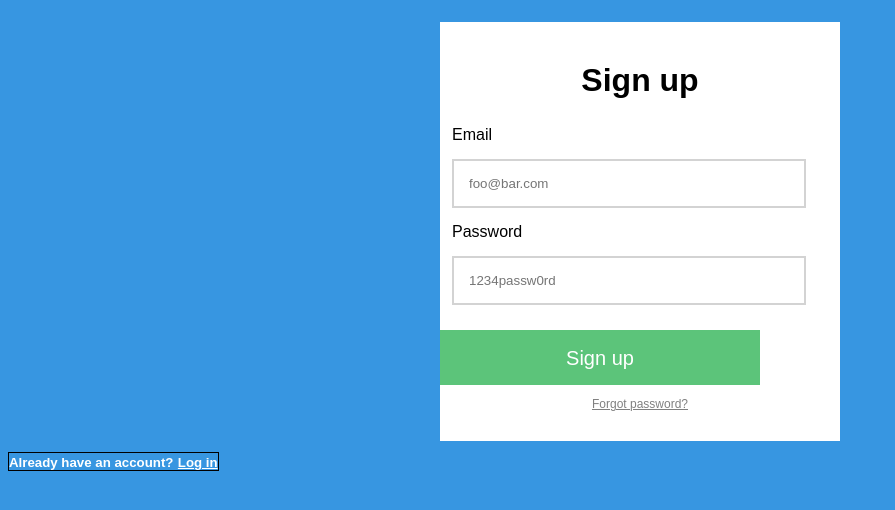
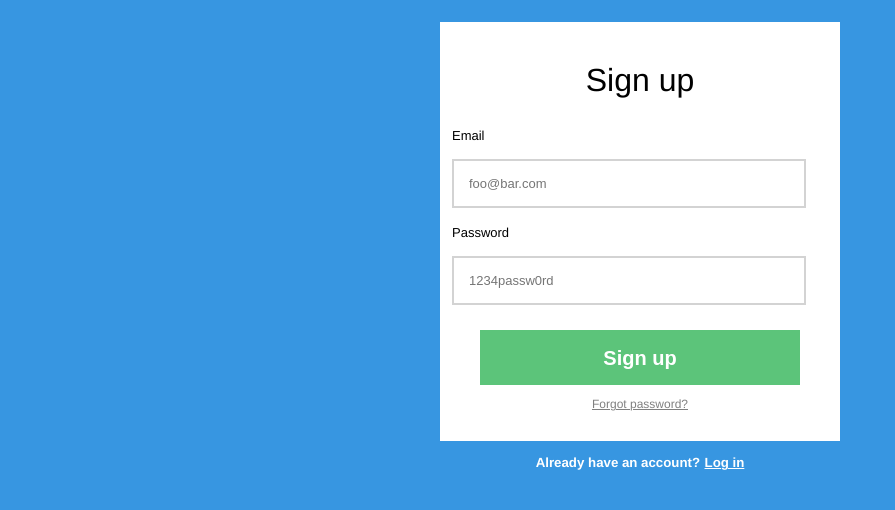
Before and after one commit to kfujikawa/analogsea, a plain HTML site: page index.html in a window 1280 px wide. Shown: the part 68-578 px from the top of the page, without its empty margins (0-895 px from the left). Drawn offline with Linux system fonts and the light colour scheme.

Commit message:
polish pass

```diff
--- a/index.html
+++ b/index.html
@@ -21,14 +21,16 @@ The page should be SEO and accessibility friendly. That means including a title
 	<main>
 		<div id="signup-container">
 			<h1>Sign up</h1>
-			<form class="signup-form" action="/signup/" method="post">
+			<form class="signup-form" action="http://www.analogsea.com/signup/" method="post">
 				<fieldset>
 					<label for="email">Email</label>
 						<input type="text" placeholder="foo@bar.com" name="email" id="email" required pattern="[^ @]*@[^ @]*">
 					<label for="password">Password</label>
 						<input type="password" placeholder="1234passw0rd" name="password" id="password" required>
 				</fieldset>
+				<div id="button-holder">
 				<button type="submit">Sign up</button>
+				</div>
 				<p id="forgot-password"><a class="forgot-password" href="http://www.analog.com/forgot-password/new">Forgot password?</a></p>
 			</form>
 		</div>
--- a/style.css
+++ b/style.css
@@ -1,6 +1,6 @@
 body{
 	background-color: #3796E1;
-	font-family: arial;
+	font-family: helvetica;
 }
 header{
 	margin-top: 30px;
@@ -13,24 +13,28 @@ header{
 		height: 35px;
 	}
 main{
-
-}
-	h1{
-		text-align: center;
-		padding-top: 40px;
 }
 	#signup-container{
 		width: 400px;
 		margin: 0 auto;
 		background-color: white;
 	}
+		h1{
+			text-align: center;
+			font-weight: lighter;
+			padding-top: 40px;
+		}
 		fieldset{
 			padding-left: 10px;
 			padding-right: 10px;
 			border: none;
 		}
+			label{
+				font-size: 13px;
+			}
 				#email{
 					display: block;
+					font-size: 13px;
 					width: 320px;
 					border: 2px solid lightgrey;
 					padding: 15px;
@@ -39,17 +43,21 @@ main{
 				}
 				#password{
 					display: block;
+					font-size: 13px;
 					width: 320px;
 					border: 2px solid lightgrey;
 					padding: 15px;
 					margin-top: 15px;
 					margin-bottom: 15px;
 				}
+		#button-holder{
+			text-align: center;
+		}
 			button{
 				height: 55px;
 				padding: 15px;
 				width: 320px;
-	text-align: center;
+				font-weight: bold;
 				color: white;
 				font-size: 20px;
 				background-color: #5CC47A;
@@ -65,8 +73,6 @@ a.forgot-password:link{
 			}
 
 	#have-account{
-	border: 1px solid black;
-	display: inline;
 		text-align: center;
 	}
 		h5{
```
Lines whose indentation alone changed are shown as unchanged.
